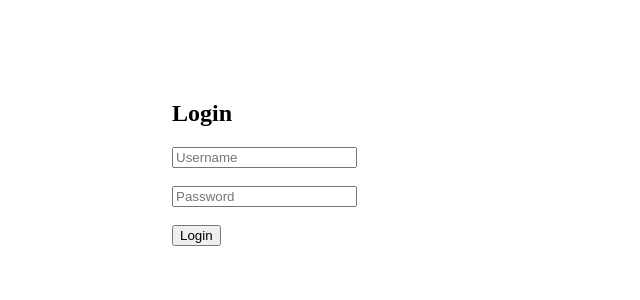
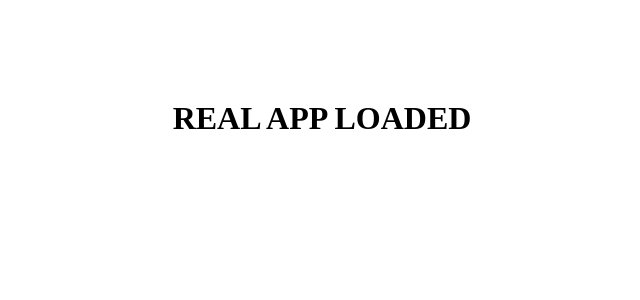
Before and after one commit to khabeerilham1-creator/clinic-client, a React (Create React App) app: page / in a window 1280 px wide. Shown: the top 300 px of the page, without its empty margins (318-958 px from the left). Built offline with nearby package versions, Linux system fonts and the light colour scheme.

Commit message:
reset UI

```diff
--- a/src/App.jsx
+++ b/src/App.jsx
@@ -1,45 +1,9 @@
 import React from "react";
-import { Routes, Route, Link } from "react-router-dom";
-
-import Login from "./pages/Login";
-import Register from "./pages/Register";
-
-// Dummy pages (replace with your real ones later)
-const Home = () => <h2>Patients Page</h2>;
 
 function App() {
-  const token = localStorage.getItem("token");
-
-  // 🔒 NOT LOGGED IN
-  if (!token) {
-    return (
-      <Routes>
-        <Route path="/login" element={<Login />} />
-        <Route path="/register" element={<Register />} />
-        <Route path="*" element={<Login />} />
-      </Routes>
-    );
-  }
-
-  // 🔓 LOGGED IN
   return (
-    <div>
-      <nav style={{ padding: 10, background: "#eee" }}>
-        <Link to="/">Patients</Link>
-        <button
-          style={{ marginLeft: 20 }}
-          onClick={() => {
-            localStorage.clear();
-            window.location.href = "/login";
-          }}
-        >
-          Logout
-        </button>
-      </nav>
-
-      <Routes>
-        <Route path="/" element={<Home />} />
-      </Routes>
+    <div style={{ textAlign: "center", marginTop: "100px" }}>
+      <h1>REAL APP LOADED</h1>
     </div>
   );
 }
```
